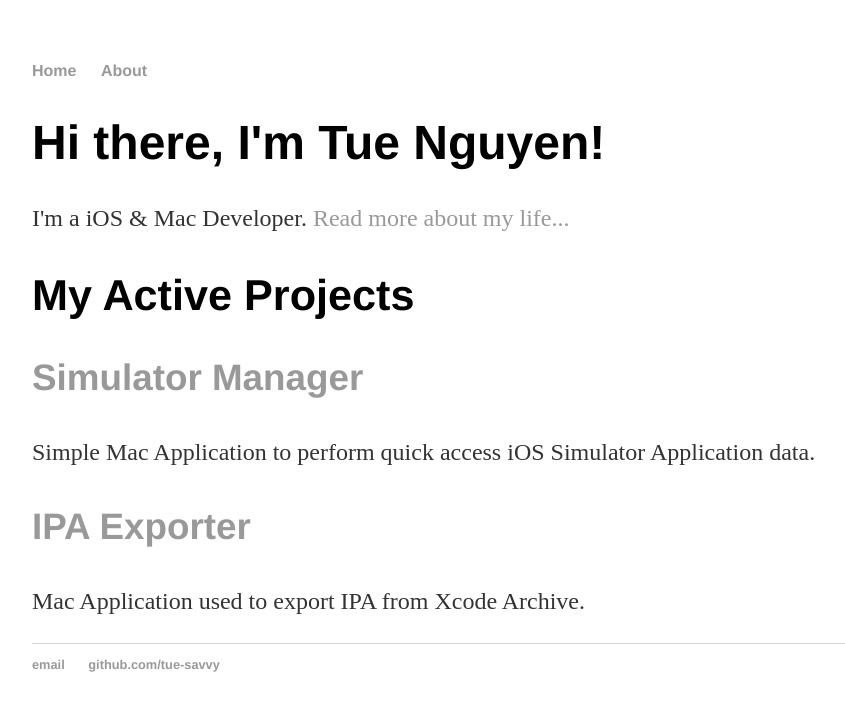
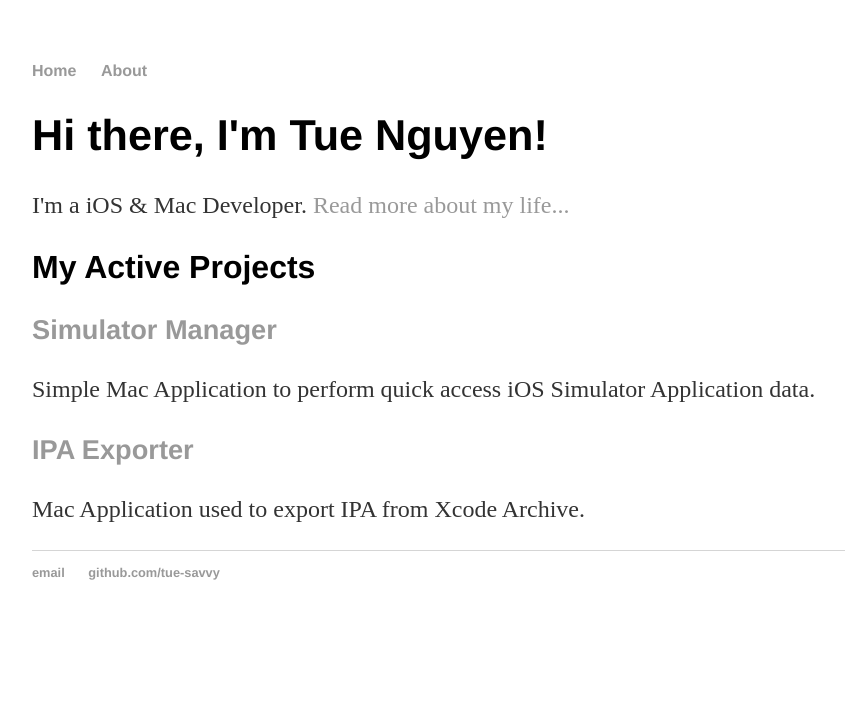
Before and after one commit to tue-savvy/tue-savvy.github.io, a Jekyll site: the page built from index.html, in a window 1280 px wide. Shown: the top 711 px of the page, without its empty margins (160-1005 px from the left). Built offline with Jekyll 4.4.1, drawn with Linux system fonts in a browser that asks for light colours.

Commit message:
- update css

```diff
--- a/css/main.css
+++ b/css/main.css
@@ -6,10 +6,10 @@
 p, ul { font-size: 1.5em; line-height: 1.4em; color: #333; }
 
 h1, h2, h3, h4 { font-family: 'Helvetica', 'Arial', 'Sans-Serif'; }
-h1 { font-size: 3em;  }
-h2 { font-size: 2.7em; }
-h3 { font-size: 2.3em; }
-h4 { font-size: 1.9em; }
+h1 { font-size: 2.7em;  }
+h2 { font-size: 2.0em; }
+h3 { font-size: 1.7em; }
+h4 { font-size: 1.5em; }
 
 nav ul, footer ul { font-size: 1em; font-family: 'Helvetica', 'Arial', 'Sans-Serif'; padding: 0px; list-style: none; font-weight: bold; }
 nav ul li, footer ul li { display: inline; margin-right: 20px; }
```
